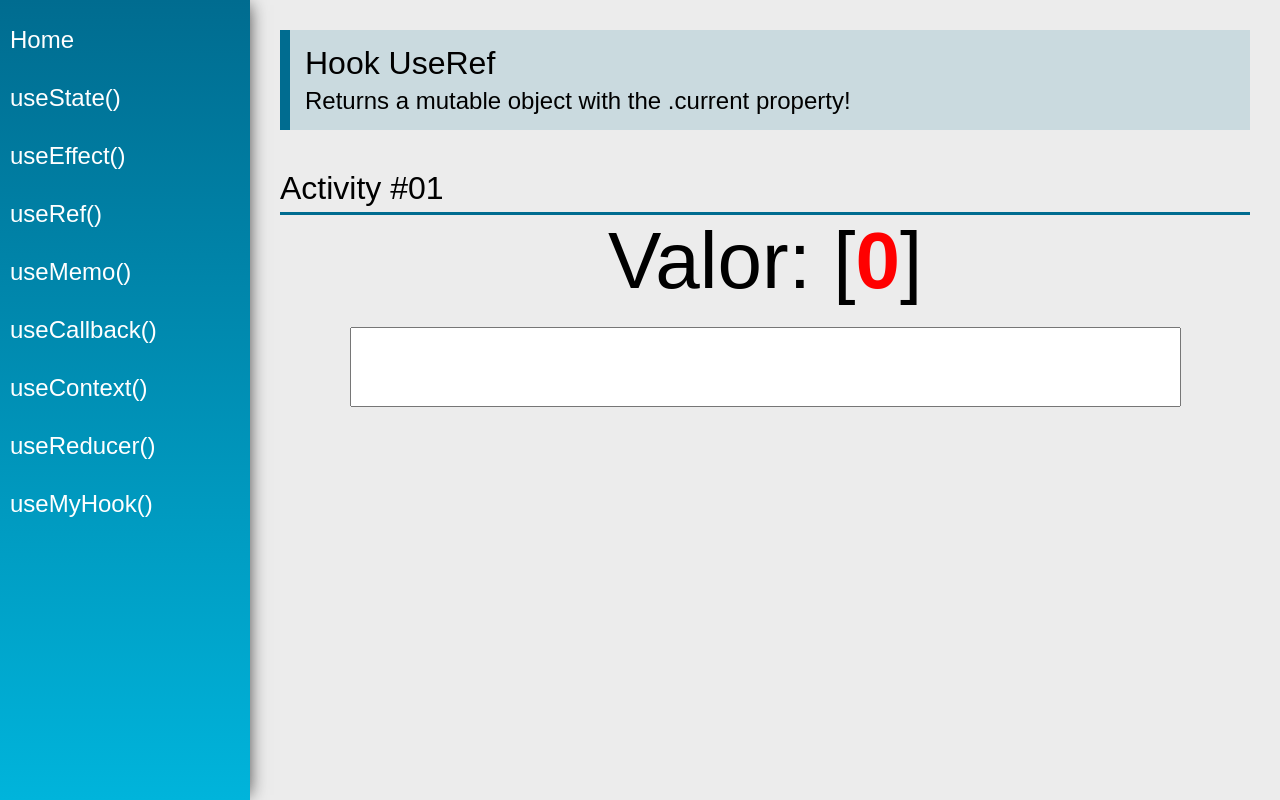
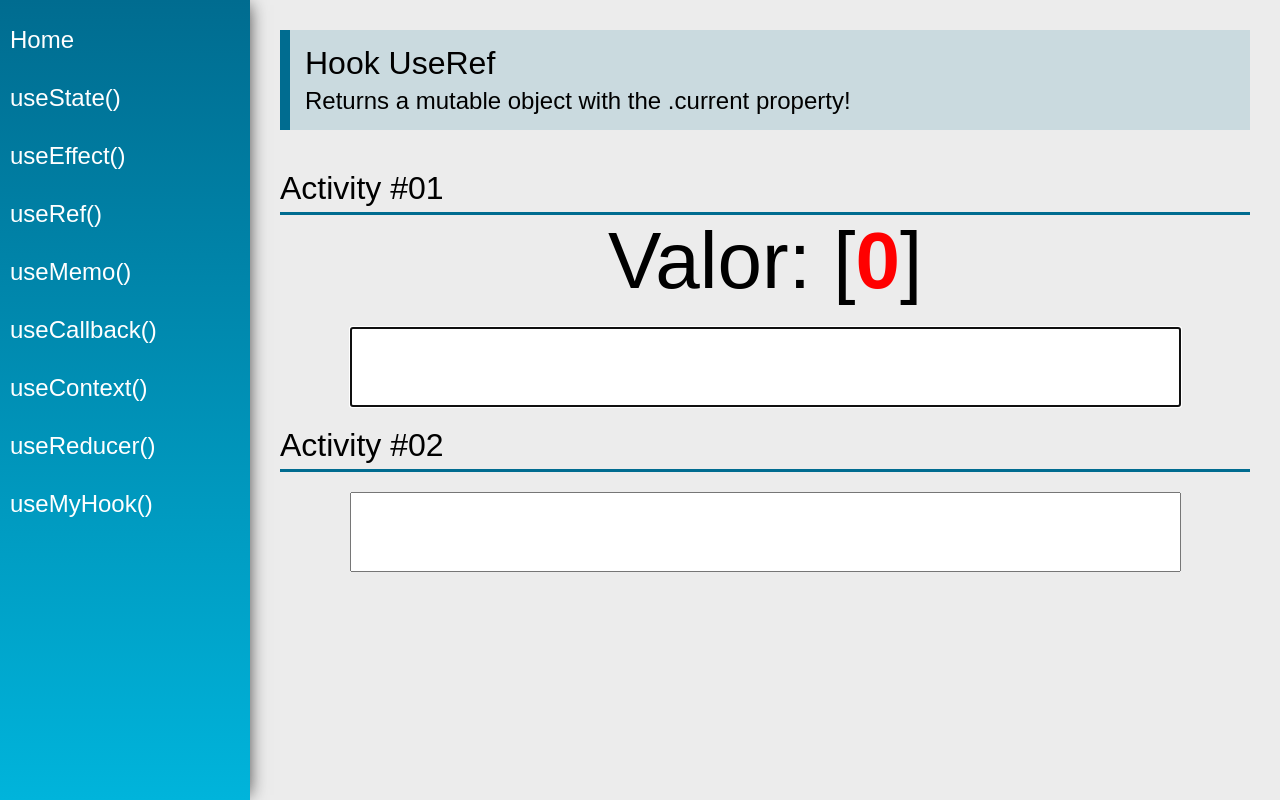
Before and after one commit to AlbertoParente/study-react-hooks, a React (Create React App) app: page /useRef in a window 1280 px wide. Built offline with nearby package versions, Linux system fonts and the light colour scheme.

Commit message:
Adding the useRef concept, continuation

```diff
--- a/src/views/examples/UseRef.jsx
+++ b/src/views/examples/UseRef.jsx
@@ -2,13 +2,26 @@
 import PageTitle from '../../components/layout/PageTitle'
 import SectionTitle from '../../components/layout/SectionTitle'
 
+const merge = function (s1, s2) {
+    return s1 + s2
+}
+
 const UseRef = (props) => {
     const [value1, sedtValue1] = useState("")
+    const [value2, sedtValue2] = useState("")
     const count = useRef(0)
+    const myInput1 = useRef(null)
+    const myInput2 = useRef(null)
 
-    useEffect(function() {
+    useEffect(function () {
         count.current = count.current + 1
+        myInput2.current.focus()
     }, [value1])
+
+    useEffect(function () {
+        count.current++
+        myInput1.current.focus()
+    }, [value2])
 
     return (
         <div className="UseRef">
@@ -20,12 +33,20 @@
             <div className="center">
                 <div>
                     <span className="text">Valor: </span>
-                    <span className="text">{value1} [</span>
+                    <span className="text">{merge(value1, value2)} [</span>
                     <span className="text red">{count.current}</span>
                     <span className="text">]</span>
                 </div>
                 <input type="text" className="input"
+                    ref={myInput1}
                     value={value1} onChange={e => set} />
+            </div>
+
+            <SectionTitle title="Activity #02" />
+            <div className="center">
+                <input type="text" className="input"
+                    ref={myInput2}
+                    value={value2} onChange={e => sedtValue2(e.target.value)} />
             </div>
         </div>
     )
```
